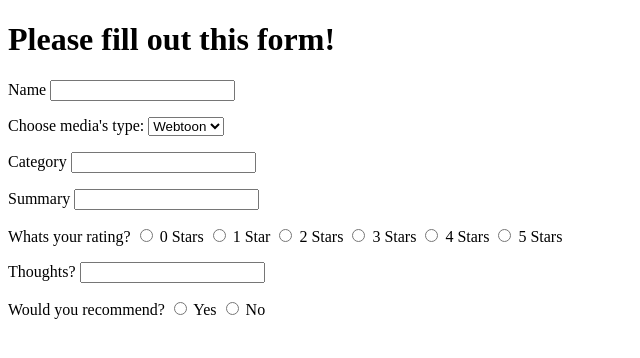
After one commit to akreese/Noteworthy, a Flask app: page /newForm in a window 1280 px wide. The commit adds this page. Shown: the top 358 px of the page, without its empty margins (0-640 px from the left). Run offline with Flask 2, Linux system fonts and the light colour scheme.

Commit message:
profile-push

```diff
--- a/server.py
+++ b/server.py
@@ -32,6 +32,7 @@ def validate_user():
     if not user or user.password != request_password:
         return jsonify({'success': False, 'message':'The email or password you entered was incorrect.'})
     else:
+        session['user_id'] = user.user_id
         return jsonify({'success': True,
                     'email': user.email,
                     'password': user.password})
@@ -73,18 +74,27 @@ def create_user():
 
 
 
-
-
-
-
 @app.route('/profile')
 def user_profile():
     """View User's profile"""
-
-    return render_template('profile.html')
+    user_id = session["user_id"]
+    user = crud.get_user_by_id(user_id)
+    fname = user.fname
 
 
+    return render_template('profile.html', fname=fname)
 
+@app.route('/newForm')
+def new_form():
+    """Allow's user to create a new form for media completion."""
+
+    return render_template('form.html')
+
+@app.route('/createForm')
+def create_form():
+    user_id = session["user_id"]
+    user = crud.get_user_by_id(user_id)
+    return 'success'
 
 
 if __name__ == "__main__":
--- a/static/noteworthy.js
+++ b/static/noteworthy.js
@@ -27,7 +27,7 @@ function validateUser(event){
 form.addEventListener('submit', validateUser);
 
 
-// Creat new profile button
+// Create new profile button
 
 const createLoginButton = document.querySelector('#create_button');
 function handleClick() {
--- /dev/null
+++ b/static/userProfile.js
@@ -0,0 +1,32 @@
+'use strict'
+
+
+// ------------USER'S PROFILE---------------
+// User's profile and its functions
+
+
+// Create new media form
+
+const createFormButton = document.querySelector('#new_form');
+function handleClick() {
+    window.location.href = "http://localhost:5000/newForm"
+};
+createFormButton.addEventListener('click', handleClick);
+
+
+// Create new list
+
+// const createListButton = document.querySelector('#new_list');
+// function handleClick() {
+//     window.location.href = "http://localhost:5000/"
+// };
+// createListButton.addEventListener('click', handleClick);
+
+
+// View Lists
+
+// const viewListsButton = document.querySelector('#view_lists');
+// function handleClick() {
+//     window.location.href = "http://localhost:5000/"
+// };
+// viewListsButton.addEventListener('click', handleClick);
--- /dev/null
+++ b/templates/form.html
@@ -0,0 +1,66 @@
+{% extends 'base.html' %}
+{% block title %}Form{% endblock %}
+
+{% block body %}
+    <h1>Please fill out this form! </h1>
+    <form id="new_form">
+    <p id="name">
+        Name <input type="text" name="name">
+    </p>
+
+    <p id="type">
+        <label for="media_type">Choose media's type:</label>
+        <select name="lang" id="lang-select">
+            <option value="webtoon">Webtoon</option>
+            <option value="book">Book</option>
+            <option value="tvshow">Tv Show</option>
+            <option value="movie">Movie</option>
+        </select>
+    </p>
+
+    <p id="category">
+        Category <input type="text" name="category">
+    </p>
+
+    <p id="summary">
+        Summary <input type="text" name="summary">
+    </p>
+
+    <p id="rating">
+        Whats your rating?
+
+        <input type="radio" name="rating" value="0" id="0">
+        <label for="0_stars">0 Stars</label>
+
+        <input type="radio" name="rating" value="1" id="1">
+        <label for="1_stars">1 Star</label>
+
+        <input type="radio" name="rating" value="2" id="2">
+        <label for="2_stars">2 Stars</label>
+
+        <input type="radio" name="rating" value="3" id="3">
+        <label for="3_stars">3 Stars</label>
+
+        <input type="radio" name="rating" value="4" id="4">
+        <label for="4_stars">4 Stars</label>
+
+        <input type="radio" name="rating" value="5" id="5">
+        <label for="5_stars">5 Stars</label>
+    </p>
+
+    <p id="thoughts">
+        Thoughts? <input type="text" name="thoughts">
+    </p>
+
+    <p id="recommend_or_not">
+        Would you recommend?
+
+        <input type="radio" name="recommend" value="yes" id="yes">
+        <label for="yes_recommend">Yes</label>
+
+        <input type="radio" name="recommend" value="no" id="no">
+        <label for="no_recommend">No</label>
+    </p>
+    </form>
+    <script src="/static/userProfile.js"></script>
+{% endblock %}
```
Also changed, not shown: crud.py (+7 -0 lines), static/createProfile.js (+0 -15 lines), templates/profile.html (+10 -2 lines).
